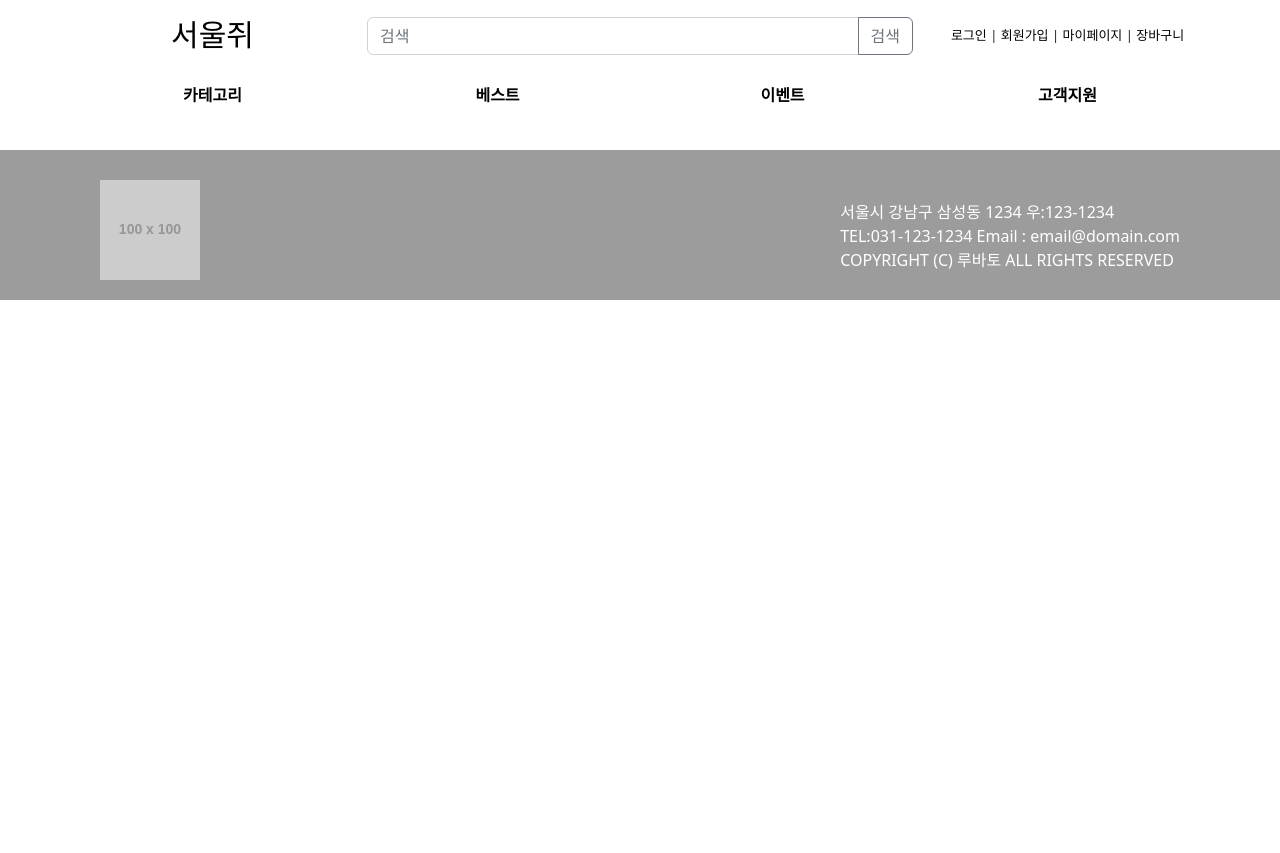
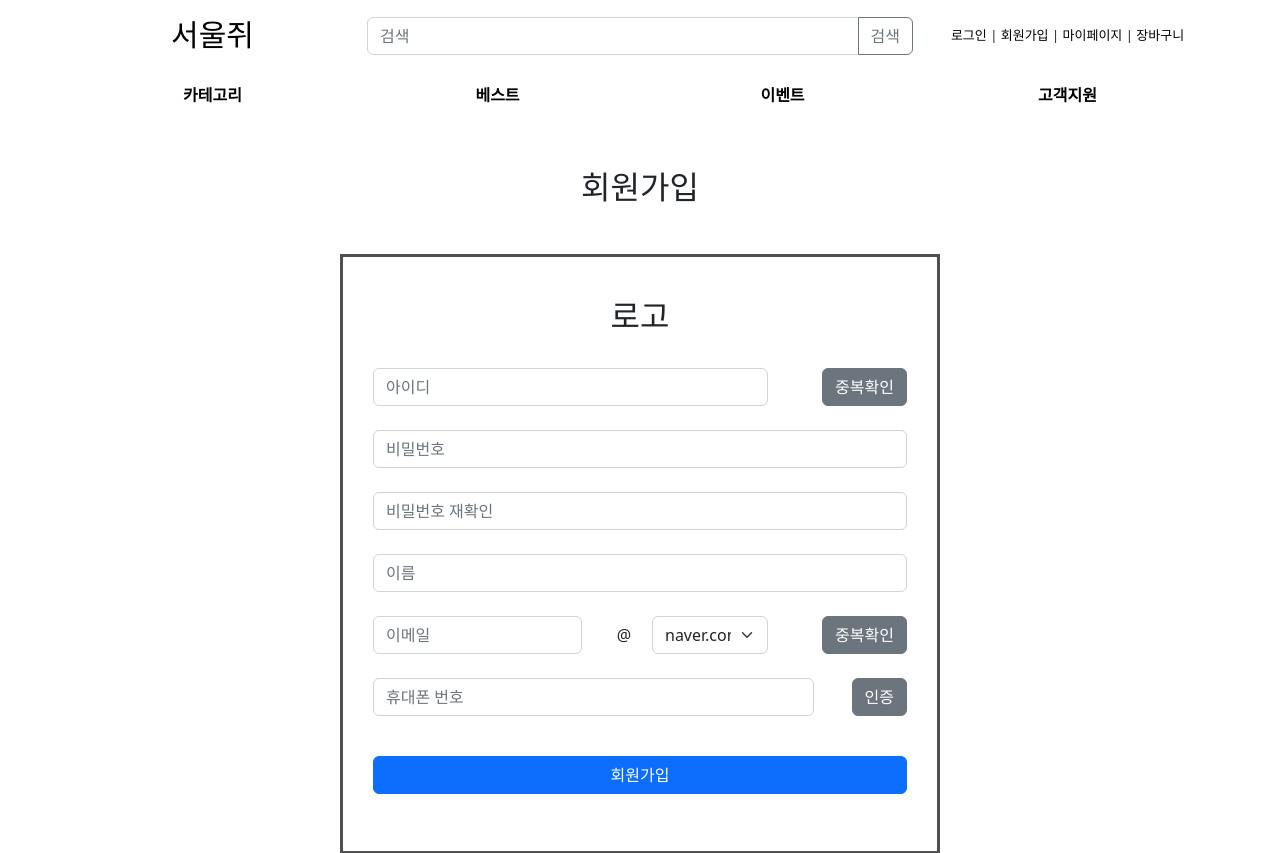
Before and after one commit to PSE22/Backend_TeamProject_1, a Vue app in the folder 02_frontend/: page /register in a window 1280 px wide. Shown: the top 853 px of the page. Before the commit the page ends 800 px from the top, so only its background shows below. Built offline with nearby package versions, Linux system fonts and the light colour scheme; a web font is replaced by a local one.

Commit message:
Create LoginView

```diff
--- a/02_frontend/src/components/common/HeaderCom.vue
+++ b/02_frontend/src/components/common/HeaderCom.vue
@@ -17,10 +17,10 @@
       </div>
       <!-- navbar #1 : 우측 리스트 -->
       <div class="main-nav-list col align-self-center">
-        <router-link to="#" class="router-link">로그인</router-link> |
-        <router-link to="#" class="router-link">회원가입</router-link> |
-        <router-link to="#" class="router-link">마이페이지</router-link> |
-        <router-link to="#" class="router-link">장바구니</router-link>
+        <router-link to="/login" class="router-link">로그인</router-link> |
+        <router-link to="/register" class="router-link">회원가입</router-link> |
+        <router-link to="/mypage" class="router-link">마이페이지</router-link> |
+        <router-link to="/cart" class="router-link">장바구니</router-link>
       </div>
     </div>
   </div>
--- a/02_frontend/src/router/index.js
+++ b/02_frontend/src/router/index.js
@@ -1,19 +1,49 @@
-import { createRouter, createWebHistory } from 'vue-router'
+import { createRouter, createWebHistory } from "vue-router";
 
 const routes = [
+  // Home
   {
-    path: '/',
-    component: () => import('../views/HomeView.vue')
+    path: "/",
+    component: () => import("../views/HomeView.vue"),
   },
+  // 로그인
+  {
+    path: "/login",
+    component: function () {
+      return import("../views/LoginView.vue");
+    },
+  },
+  // 아이디 찾기
+  {
+    path: "/find-id",
+    component: function () {
+      return import("../views/IdView.vue");
+    },
+  },
+  // 비밀번호 찾기
+  {
+    path: "/find-password",
+    component: function () {
+      return import("../views/PasswordView.vue");
+    },
+  },
+  // 회원가입
+  {
+    path: "/register",
+    component: function () {
+      return import("../views/RegisterView.vue");
+    },
+  },
+  // 마이페이지
   {
     path: "/mypage",
     component: () => import("../views/MyPageMain.vue"),
   },
-]
+];
 
 const router = createRouter({
   history: createWebHistory(process.env.BASE_URL),
-  routes
-})
+  routes,
+});
 
-export default router
+export default router;
--- /dev/null
+++ b/02_frontend/src/views/IdView.vue
@@ -0,0 +1,49 @@
+<template>
+  <div align="center" class="mt-5">
+    <h2>아이디 찾기</h2>
+  </div>
+  <div class="container mt-5 id-box">
+    <div align="center" class="mb-3">
+      <h2>로고</h2>
+    </div>
+    <form>
+      <div class="mb-1">
+        <!-- 이름 박스 -->
+        <label for="text" class="form-label"></label>
+        <input type="text" class="form-control" placeholder="이름" />
+        <!-- 핸드폰번호 박스 -->
+      </div>
+      <div class="mb-3">
+        <label for="text" class="form-label"></label>
+        <input type="tel" class="form-control" placeholder="휴대폰 번호" />
+      </div>
+      <!-- 아이디 찾기 -->
+      <div align="center">
+        <button id="register" class="btn btn-primary mt-3 col-12">
+          아이디 찾기
+        </button>
+      </div>
+
+      <br />
+      <!-- 비밀번호 찾기 -->
+      <div align="center">
+        <router-link align="center" to="find-password">비밀번호 찾기</router-link>
+      </div>
+
+      <router-view />
+    </form>
+  </div>
+</template>
+<script>
+export default {};
+</script>
+<style>
+.id-box {
+  margin: 150px auto;
+  background-color: rgba(255, 255, 255, 1);
+  padding: 40px 30px;
+  border: 3px solid #505050;
+  width: 500px;
+  height: 400px;
+}
+</style>
--- /dev/null
+++ b/02_frontend/src/views/LoginView.vue
@@ -0,0 +1,89 @@
+<template>
+  <div align="center" class="mt-5" to="login">
+    <h2>로그인</h2>
+  </div>
+  <div class="container mt-5 login-box">
+    <div align="center" class="mb-3">
+      <h2>로고</h2>
+    </div>
+    <form>
+      <div class="mb-1">
+        <!-- 아이디 박스 -->
+        <label for="text" class="form-label"></label>
+        <input
+          type="text"
+          class="form-control"
+          id="exampleInputEmail1"
+          placeholder="아이디"
+        />
+        <!-- 비밀번호 박스 -->
+      </div>
+      <div class="mb-3">
+        <label for="password" class="form-label"></label>
+        <input
+          type="password"
+          class="form-control"
+          id="exampleInputPassword1"
+          placeholder="비밀번호"
+        />
+      </div>
+      <!-- 아이디 저장 체크박스 -->
+      <div class="mb-3 form-check">
+        <input type="checkbox" class="form-check-input" id="exampleCheck1" />
+        <label class="form-check-label" for="exampleCheck1">아이디 저장</label>
+      </div>
+      <!-- 로그인 박스 -->
+      <div align="center">
+        <button type="submit" class="btn btn-primary me-auto col-12">로그인</button>
+      </div>
+
+      <!-- 찾기 및 회원 가입 -->
+      <nav class="mt-3 mb-3" align="center">
+        <router-link align="left" to="/find-id">아이디 찾기</router-link> |
+        <router-link align="center" to="/find-password">비밀번호 찾기</router-link> |
+        <router-link align="right" to="/register">회원가입</router-link>
+      </nav>
+
+      <!-- 소셜 페이지 로그인 기능 연동 -->
+      <div class="social-container" align="center">
+        <router-link href="#" class="social" to="facebook"
+          >facebook</router-link
+        >
+        <router-link href="#" class="social" to="google">google</router-link>
+        <router-link href="#" class="social" to="kakao">kakao</router-link>
+      </div>
+      <router-view />
+    </form>
+  </div>
+</template>
+<script>
+export default {
+  data() {
+    return {};
+  },
+};
+</script>
+<style>
+.login-box {
+  margin: 150px auto;
+  background-color: rgba(255, 255, 255, 1);
+  padding: 40px 30px;
+  border: 3px solid #505050;
+  width: 500px;
+  height: 500px;
+}
+
+.social-container {
+  margin: 30px 0;
+}
+.social-container a {
+  background-color: rgb(206, 206, 206);
+  border-radius: 50%;
+  display: inline-flex;
+  justify-content: center;
+  align-items: center;
+  margin: 0 20px;
+  height: 60px;
+  width: 60px;
+}
+</style>
--- /dev/null
+++ b/02_frontend/src/views/PasswordView.vue
@@ -0,0 +1,49 @@
+<template>
+  <div align="center" class="mt-5">
+    <h2>비밀번호 찾기</h2>
+  </div>
+  <div class="container mt-5 password-box">
+    <div align="center" class="mb-3">
+      <h2>로고</h2>
+    </div>
+    <form>
+      <div class="mb-1">
+        <!-- 아이디 박스 -->
+        <label for="text" class="form-label"></label>
+        <input type="text" class="form-control" placeholder="아이디" />
+        <!-- 핸드폰번호 박스 -->
+      </div>
+      <div class="mb-3">
+        <label for="text" class="form-label"></label>
+        <input type="tel" class="form-control" placeholder="휴대폰 번호" />
+      </div>
+      <!-- 비밀번호 찾기 -->
+      <div align="center">
+        <button to="/find-password" class="btn btn-primary mt-3 col-12">
+          비밀번호 찾기
+        </button>
+      </div>
+
+      <br />
+      <!-- 로그인 -->
+      <div align="center">
+        <router-link align="center" to="/login">로그인 하러 가기</router-link>
+      </div>
+
+      <router-view />
+    </form>
+  </div>
+</template>
+<script>
+export default {};
+</script>
+<style>
+.password-box {
+  margin: 150px auto;
+  background-color: rgba(255, 255, 255, 1);
+  padding: 40px 30px;
+  border: 3px solid #505050;
+  width: 500px;
+  height: 400px;
+}
+</style>
--- /dev/null
+++ b/02_frontend/src/views/RegisterView.vue
@@ -0,0 +1,173 @@
+<template>
+  <div align="center" class="mt-5">
+    <h2>회원가입</h2>
+  </div>
+  <div class="container mt-5 register-box">
+    <div align="center">
+      <h2>로고</h2>
+    </div>
+    <!-- 회원가입 폼 -->
+    <form>
+      <!-- 아이디 -->
+      <div align="center">
+        <div class="row">
+          <div class="col-9">
+            <label for="userid"></label>
+
+            <input
+              type="text"
+              class="form-control"
+              id="userid"
+              placeholder="아이디"
+              name="userid"
+            />
+          </div>
+
+          <div class="col align-self-end">
+            <div align="right">
+            <button type="button" id="idcheck" class="btn btn-secondary">
+              중복확인
+            </button>
+          </div>
+        </div>
+      </div>
+      </div>
+
+      <!-- 비밀번호 -->
+      <div align="center">
+        <div class="form-group col">
+          <label for="pwd"></label>
+          <input
+            type="password"
+            class="form-control"
+            id="pwd"
+            placeholder="비밀번호"
+            name="pwd"
+          />
+        </div>
+      </div>
+
+      <div align="center">
+        <div class="form-group col">
+          <label for="pwd_check"></label>
+
+          <input
+            type="password"
+            class="form-control"
+            id="pwd_check"
+            placeholder="비밀번호 재확인"
+            name="pwd_check"
+          />
+        </div>
+      </div>
+
+      <!-- 이름 -->
+      <div align="center">
+        <div class="form-group col">
+          <label for="name"></label>
+
+          <input
+            type="text"
+            class="form-control"
+            id="name"
+            placeholder="이름"
+            name="name"
+          />
+        </div>
+      </div>
+
+      <!-- 이메일 -->
+      <div align="center">
+        <div class="row">
+          <div class="col-5">
+            <label for="email"></label>
+
+            <input
+              type="text"
+              class="form-control"
+              id="email"
+              placeholder="이메일"
+              name="email"
+            />
+          </div>
+
+          <div class="col-1 a1">
+            <span class="a">@</span>
+          </div>
+
+          <div class="col-3">
+            <label for="email"></label>
+            <select class="form-select" aria-label="Default select example">
+              <option selected>naver.com</option>
+              <option value="1">google.com</option>
+              <option value="2">daum.net</option>
+              <option value="3">nate.com</option>
+            </select>
+          </div>
+
+          <div class="col align-self-end">
+            <div align="right">
+            <button type="button" id="phonecheck" class="btn btn-secondary">
+              중복확인
+            </button>
+          </div>
+        </div>
+      </div>
+      </div>
+
+      <!-- 휴대폰 번호 -->
+      <div align="center">
+        <div class="row">
+          <div class="col-10">
+            <label for="phone"></label>
+
+            <input
+              type="text"
+              class="form-control"
+              id="phone"
+              placeholder="휴대폰 번호"
+              name="phone"
+            />
+          </div>
+
+          <div class="col align-self-end">
+            <div align="right">
+            <button type="button" id="phonecheck" class="btn btn-secondary">
+              인증
+            </button>
+          </div>
+          </div>
+        </div>
+      </div>
+
+      <!-- 회원가입 -->
+      <br />
+      <div align="center">
+        <button id="register" class="btn btn-primary mt-3 col-12">
+          회원가입
+        </button>
+      </div>
+      <router-view />
+    </form>
+  </div>
+</template>
+<script>
+export default {};
+</script>
+<style>
+.register-box {
+  margin: 150px auto;
+  background-color: rgba(255, 255, 255, 1);
+  padding: 40px 30px;
+  border: 3px solid #505050;
+  width: 600px;
+  height: 600px;
+}
+.a1 {
+  position: relative;
+}
+.a {
+  position: absolute;
+  top: 50%;
+}
+</style>
```
